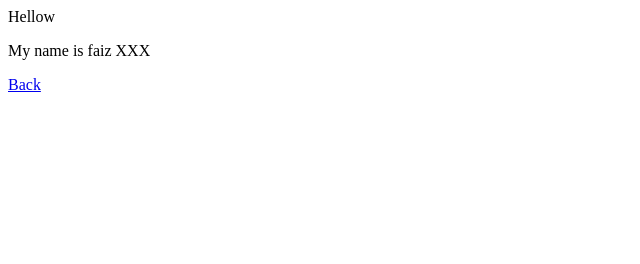
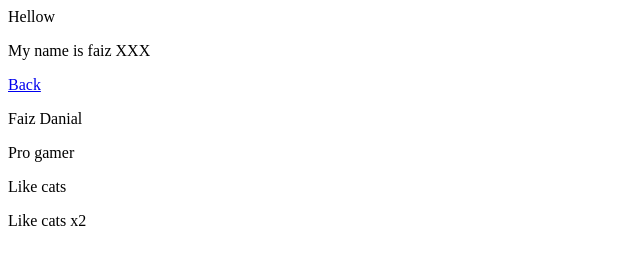
Before and after one commit to Arcyllia/mewcatalyst, a plain HTML site: page profile.html in a window 1280 px wide. Shown: the whole page, without its empty margins (0-640 px from the left). Drawn offline with Linux system fonts and the light colour scheme.

Commit message:
Update profile

```diff
--- a/profile.html
+++ b/profile.html
@@ -9,6 +9,11 @@
 
 			<p><a href ="index.html">Back</a></p>
 
+		<p>Faiz Danial</p>
+		<p>Pro gamer</p>
+		<p>Like cats</p>
+		<p>Like cats x2</p>
+
 
 
 
```
